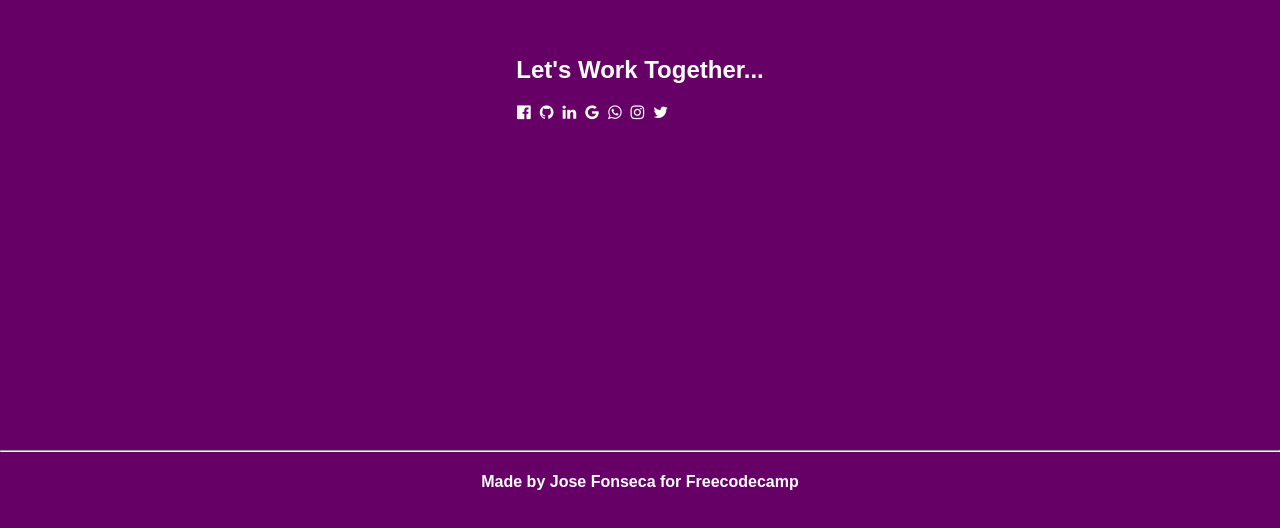
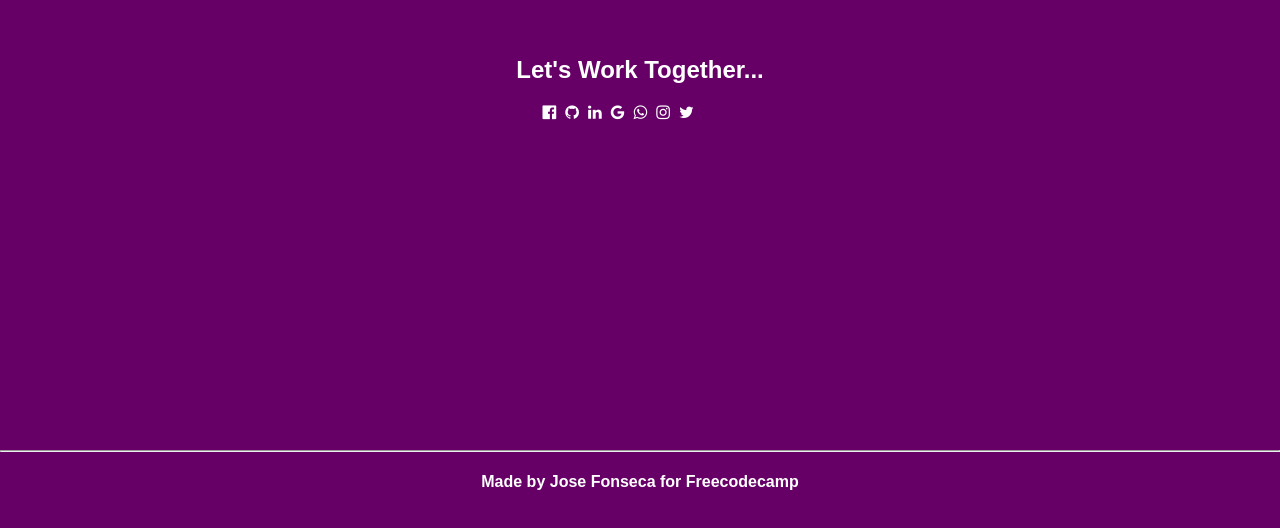
Before and after one commit to Josemi2022/Portafoli-Jose-Fonseca, a plain HTML site: page index.html in a window 1280 px wide. Shown: the part 2768-3296 px from the top of the page. Drawn offline with Linux system fonts and the light colour scheme.

Commit message:
Update styles.css

```diff
--- a/styles.css
+++ b/styles.css
@@ -108,8 +108,8 @@ h4{
     padding-top: 30%;
   }
   .icon{
-     margin-left: 40%;
-  margin-right: 40%;
+     margin-left: 42%;
+  margin-right: 42%;
   padding-bottom: 25%;
 
   }
```
